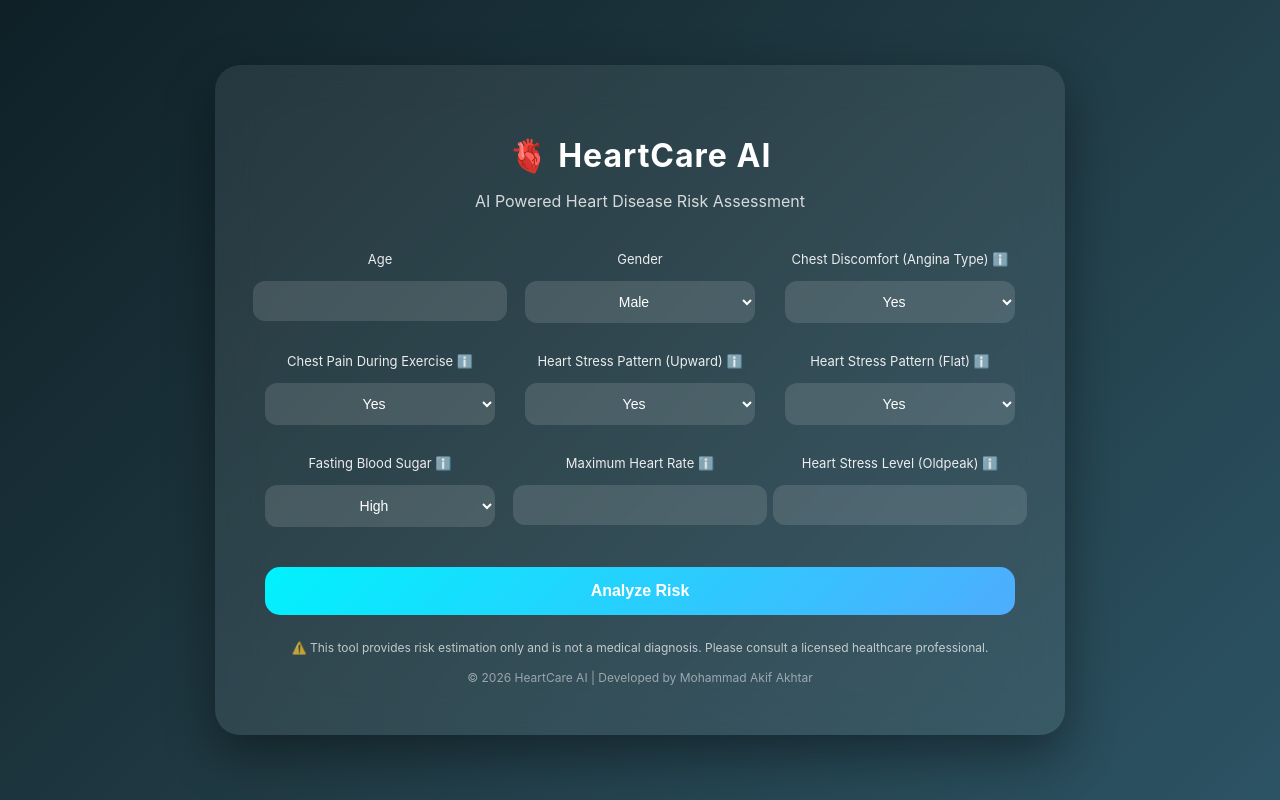
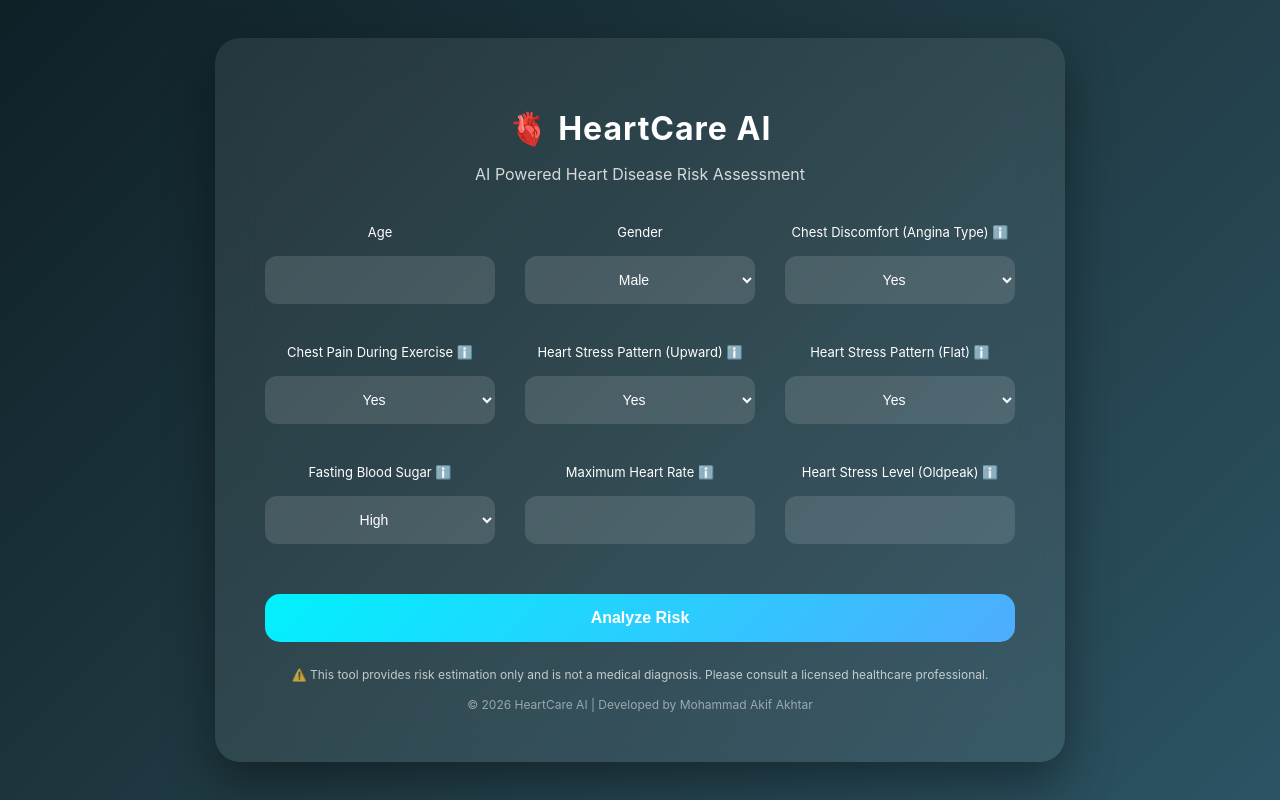
Before and after one commit to mdakifAkhtar/Heart-Disease-Prediction, a Flask app: page / in a window 1280 px wide. Run offline with Flask 3, Linux system fonts and the light colour scheme; parts of the project's set-up code (start-up, migrations or seed data) failed here and were passed over.

Commit message:
Update style.css

```diff
--- a/static/style.css
+++ b/static/style.css
@@ -43,43 +43,42 @@ h1 {
 .grid {
     display: grid;
     grid-template-columns: repeat(3, 1fr);
-    gap: 30px;   /* increase gap */
+    gap: 30px;              /* Equal spacing */
+    width: 100%;
 }
-.form-group {
-    width: 100%;
-    display: flex;
-    flex-direction: column;
-    gap: 8px;   /* space between label and input */
-}
+
+
 
 /* ================= FORM GROUP ================= */
 
 .form-group {
     width: 100%;
     display: flex;
+    min-height: 90px;
     flex-direction: column;
-    align-items: center;
+    gap: 8px;   /* space between label and input */
 }
 
 label {
     font-size: 13px;
-    margin-bottom: 6px;
-    opacity: 0.9;
+    margin-bottom: 8px;
     text-align: center;
 }
 
 /* ================= INPUT DESIGN ================= */
 
-input, select {
+input,
+select {
     width: 100%;
-    padding: 12px;
+    height: 48px;          /* SAME HEIGHT FOR ALL */
+    padding: 0 12px;       /* Equal internal spacing */
     border-radius: 12px;
     border: none;
     background: rgba(255,255,255,0.12);
     color: white;
+    font-size: 14px;
     text-align: center;
-    font-size: 14px;
-    transition: 0.3s;
+    box-sizing: border-box;   /* IMPORTANT */
 }
 
 input:focus, select:focus {
@@ -216,6 +215,8 @@ button:hover {
     animation: orangePulseLight 2s infinite;
 }
 
+
+
 @keyframes orangePulseLight {
     0% { box-shadow: 0 0 10px #f1c40f; }
     50% { box-shadow: 0 0 25px #f1c40f; }
```
